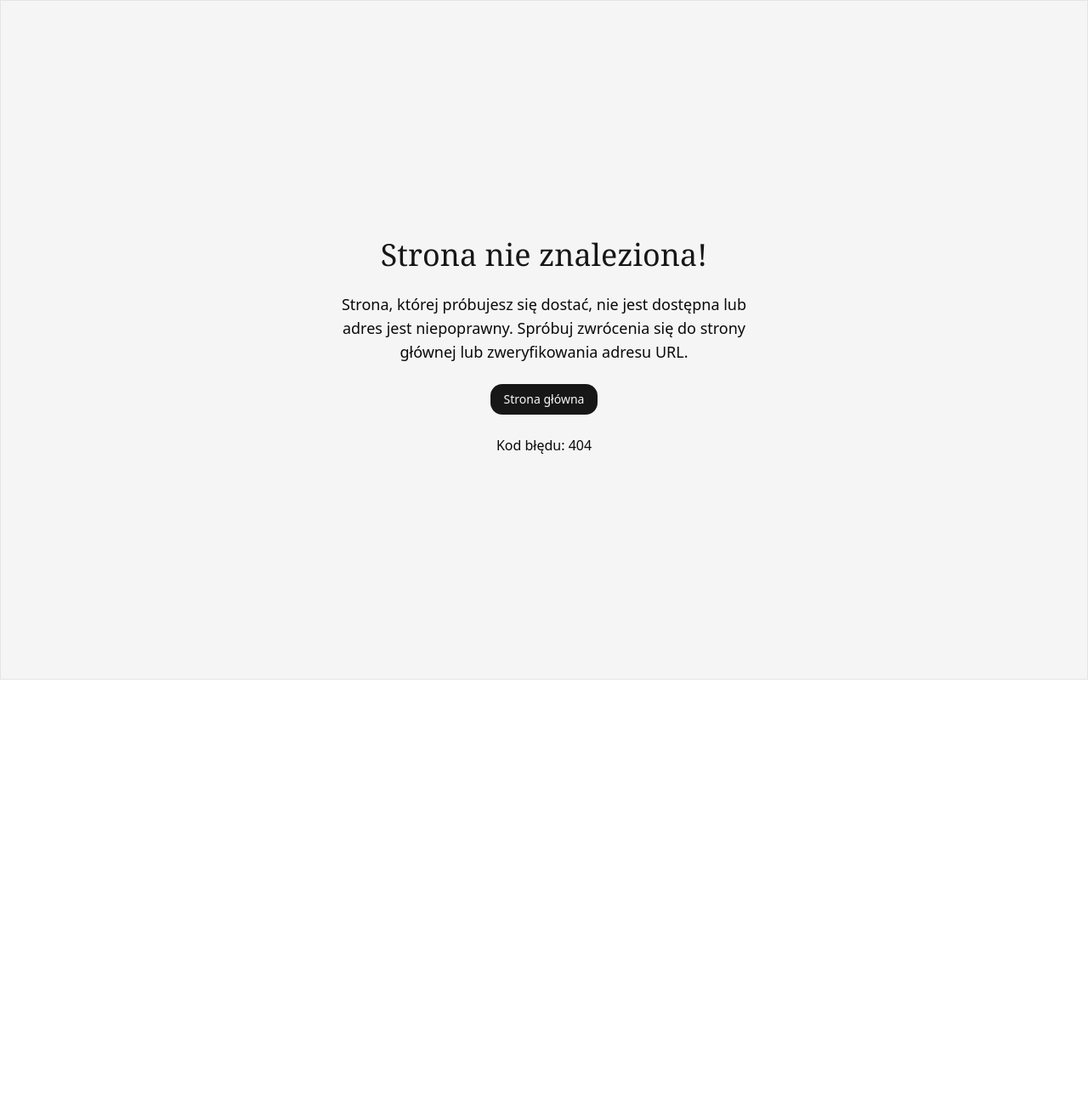
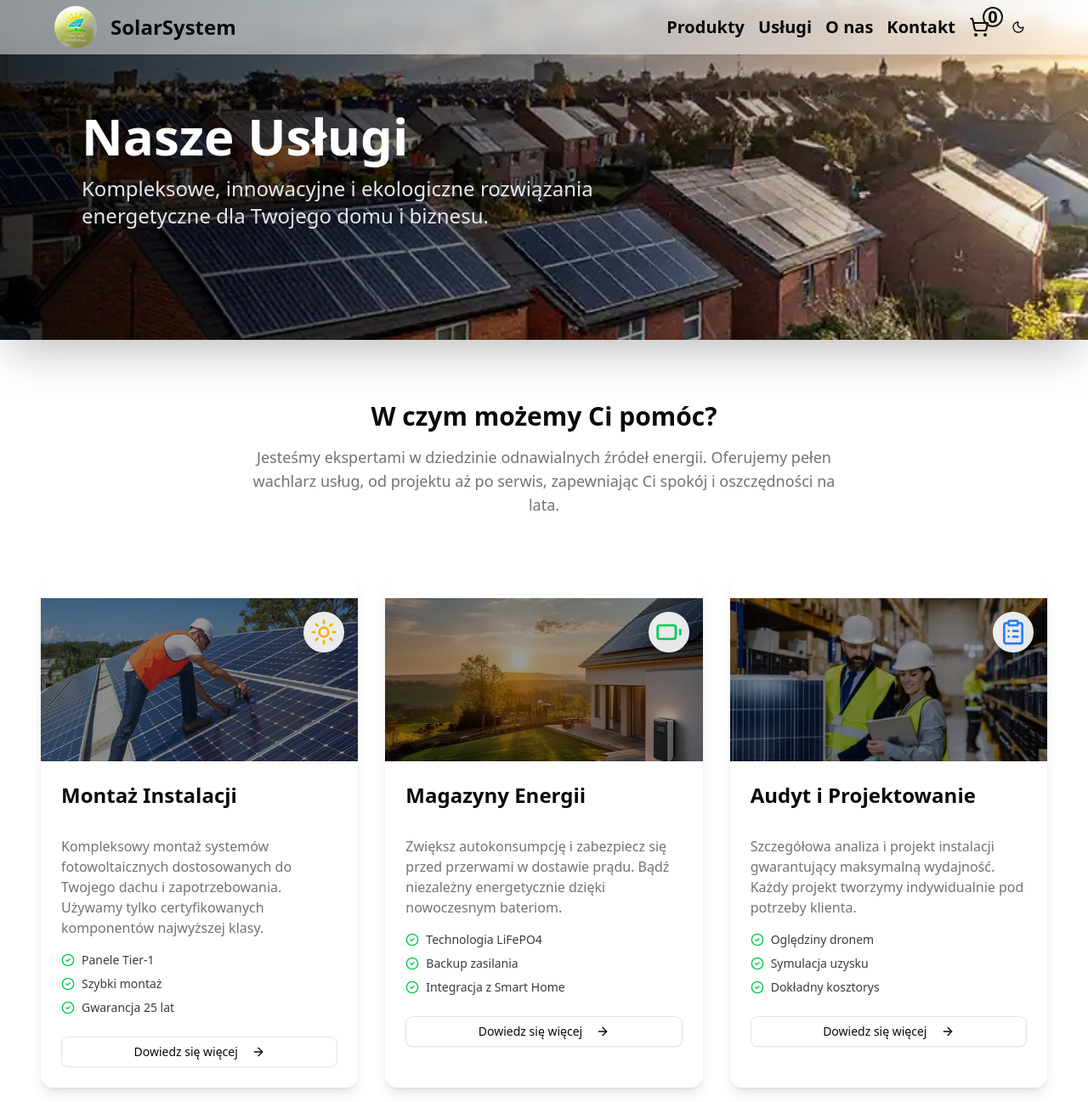
Before and after one commit to ajarek/next-16-ep-15-solar, a Next.js app: page /services in a window 1280 px wide. Before the commit this address had no page. Shown: the top 1297 px of the page at 85% size. Before the commit the page ends 800 px from the top, so only its background shows below. Built offline with nearby package versions, Linux system fonts and the light colour scheme.

Commit message:
feat: Implement core application structure including product and service pages, cart functionality, navigation, and theme toggling.

```diff
--- a/app/cart/page.tsx
+++ b/app/cart/page.tsx
@@ -54,6 +54,7 @@ const Cart = () => {
                         alt={item.name}
                         width={100}
                         height={100}
+                        className='rounded-lg'
                       />
                       <div className='text-wrap'>
                         <p className='font-bold text-wrap'>{item.name}</p>
--- a/app/layout.tsx
+++ b/app/layout.tsx
@@ -4,6 +4,7 @@ import "./globals.css"
 import Navbar from "@/components/Navbar"
 import Footer from "@/components/Footer"
 import { Toaster } from "sonner"
+import { ThemeProvider } from "@/components/Theme-provider"
 
 const geistSans = Geist({
   variable: "--font-geist-sans",
@@ -27,16 +28,23 @@ export default function RootLayout({
   children: React.ReactNode
 }>) {
   return (
-    <html lang='pl'>
+    <html lang='pl' suppressHydrationWarning>
       <body
         className={`${geistSans.variable} ${geistMono.variable} antialiased`}
       >
+         <ThemeProvider
+            attribute="class"
+            defaultTheme="system"
+            enableSystem
+            disableTransitionOnChange
+          >
         <div className='w-full max-w-[1520px] mx-auto'>
           <Navbar />
           {children}
           <Footer />
         </div>
          <Toaster />
+         </ThemeProvider>
       </body>
     </html>
   )
--- a/app/products/page.tsx
+++ b/app/products/page.tsx
@@ -43,7 +43,7 @@ const Products = () => {
     <div className='w-full min-h-screen flex flex-col items-center justify-center mt-16  px-4 lg:px-16'>
       <div className='grid grid-cols-1 md:grid-cols-2 lg:grid-cols-3 gap-4 '>
         {panels.map((panel) => (
-          <Card key={panel.id}>
+          <Card key={panel.id} className='group overflow-hidden border-0 shadow-lg hover:shadow-2xl transition-all duration-300 hover:-translate-y-2 bg-card'>
             <CardHeader className=''>
               <Image
                 src={panel.image}
--- /dev/null
+++ b/app/services/page.tsx
@@ -0,0 +1,127 @@
+import Image from "next/image"
+import {
+  Card,
+  CardContent,
+  CardDescription,
+  CardFooter,
+  CardHeader,
+  CardTitle,
+} from "@/components/ui/card"
+import { Button } from "@/components/ui/button"
+import { ArrowRight, CheckCircle2 } from "lucide-react"
+import { services } from "@/data/services"
+
+const Services = () => {
+  return (
+    <div className='flex flex-col gap-10 pb-20'>
+      {/* Hero Section */}
+      <div className='relative h-[400px] w-full overflow-hidden  shadow-2xl'>
+        <Image
+          src='/images/solar-homes.webp'
+          alt='Services Hero'
+          fill
+          className='object-cover'
+          priority
+        />
+        <div className='absolute inset-0 bg-linear-to-r from-black/80 to-transparent'></div>
+        <div className='absolute inset-0 flex flex-col justify-center px-8 md:px-16 lg:px-24 text-white max-w-4xl'>
+          <h1 className='text-5xl md:text-6xl font-bold mb-4 animate__animated animate__fadeInUp'>
+            Nasze Usługi
+          </h1>
+          <p className='text-xl md:text-2xl text-gray-200 animate__animated animate__fadeInUp animate__delay-1s'>
+            Kompleksowe, innowacyjne i ekologiczne rozwiązania energetyczne dla
+            Twojego domu i biznesu.
+          </p>
+        </div>
+      </div>
+
+      {/* Intro Text */}
+      <div className='px-4 md:px-8 text-center max-w-3xl mx-auto py-8'>
+        <h2 className='text-3xl font-bold mb-4'>W czym możemy Ci pomóc?</h2>
+        <p className='text-muted-foreground text-lg'>
+          Jesteśmy ekspertami w dziedzinie odnawialnych źródeł energii.
+          Oferujemy pełen wachlarz usług, od projektu aż po serwis, zapewniając
+          Ci spokój i oszczędności na lata.
+        </p>
+      </div>
+
+      {/* Services Grid */}
+      <div className='grid grid-cols-1 md:grid-cols-2 lg:grid-cols-3 gap-8 px-4 md:px-8 lg:px-12'>
+        {services.map((service, index) => (
+          <Card
+            key={index}
+            className='group overflow-hidden border-0 shadow-lg hover:shadow-2xl transition-all duration-300 hover:-translate-y-2 bg-card'
+          >
+            <div className='relative h-48 overflow-hidden'>
+              <Image
+                src={service.image}
+                alt={service.title}
+                fill
+                className='object-cover transition-transform duration-500 group-hover:scale-110'
+              />
+              <div className='absolute inset-0 bg-black/40 group-hover:bg-black/20 transition-colors duration-300' />
+              <div className='absolute top-4 right-4 bg-white/90 p-2 rounded-full shadow-lg backdrop-blur-sm'>
+                {service.icon}
+              </div>
+            </div>
+            <CardHeader>
+              <CardTitle className='text-2xl font-bold group-hover:text-primary transition-colors'>
+                {service.title}
+              </CardTitle>
+            </CardHeader>
+            <CardContent>
+              <CardDescription className='text-base mb-4'>
+                {service.description}
+              </CardDescription>
+              <ul className='space-y-2'>
+                {service.features.map((feature, i) => (
+                  <li
+                    key={i}
+                    className='flex items-center gap-2 text-sm text-foreground/80'
+                  >
+                    <CheckCircle2 className='w-4 h-4 text-green-500' />
+                    {feature}
+                  </li>
+                ))}
+              </ul>
+            </CardContent>
+            <CardFooter>
+              <Button
+                variant='outline'
+                className='w-full group-hover:bg-primary group-hover:text-primary-foreground transition-all'
+              >
+                Dowiedz się więcej{" "}
+                <ArrowRight className='w-4 h-4 ml-2 group-hover:translate-x-1 transition-transform' />
+              </Button>
+            </CardFooter>
+          </Card>
+        ))}
+      </div>
+
+      {/* CTA Section */}
+      <div className='mt-12 mx-4 md:mx-8 rounded-3xl overflow-hidden relative bg-primary text-primary-foreground py-16 px-8 text-center shadow-xl'>
+        <div className='relative z-10 flex flex-col items-center gap-6'>
+          <h2 className='text-3xl md:text-4xl font-bold'>
+            Gotowy na obniżenie rachunków?
+          </h2>
+          <p className='text-lg md:text-xl max-w-2xl text-primary-foreground/90'>
+            Skontaktuj się z nami już dziś i otrzymaj darmową wycenę swojej
+            instalacji. Zainwestuj w przyszłość swoją i planety.
+          </p>
+          <Button
+            size='lg'
+            variant='secondary'
+            className='px-8 py-6 text-lg font-semibold rounded-full shadow-lg hover:shadow-xl transition-all hover:scale-105'
+          >
+            Zamów darmową wycenę
+          </Button>
+        </div>
+        {/* Decorative background element */}
+        <div className='absolute top-0 right-0 w-64 h-64 bg-white/10 rounded-full blur-3xl -translate-y-1/2 translate-x-1/2' />
+        <div className='absolute bottom-0 left-0 w-64 h-64 bg-black/10 rounded-full blur-3xl translate-y-1/2 -translate-x-1/2' />
+      </div>
+    </div>
+  )
+}
+
+export default Services
--- /dev/null
+++ b/components/ModeToggle.tsx
@@ -0,0 +1,38 @@
+"use client"
+
+import { Moon, Sun } from "lucide-react"
+import { useTheme } from "next-themes"
+import { useState, useEffect } from "react"
+import { Button } from "@/components/ui/button"
+
+export function ModeToggle() {
+  const { setTheme, theme } = useTheme()
+  const [mounted, setMounted] = useState(false)
+
+  useEffect(() => {
+    const timer = setTimeout(() => {
+      setMounted(true)
+    }, 0)
+    return () => clearTimeout(timer)
+  }, [])
+
+  if (!mounted) {
+    return null
+  }
+
+  return (
+    <Button
+      variant='ghost'
+      size='icon'
+      onClick={() => setTheme(theme === "dark" ? "light" : "dark")}
+      aria-label='Toggle theme'
+      className='cursor-pointer bg-transparent hover:bg-transparent focus:bg-transparent active:bg-transparent'
+    >
+      {theme === "dark" ? (
+        <Sun size={32} className='' />
+      ) : (
+        <Moon size={32} className='' />
+      )}
+    </Button>
+  )
+}
--- a/components/Navbar.tsx
+++ b/components/Navbar.tsx
@@ -1,27 +1,39 @@
 import Image from "next/image"
 import Link from "next/link"
-import { SheetNav } from "./SheetNav";
-import LengthCart from "./LengthCart";
-import { ShoppingCart } from "lucide-react";
+import { SheetNav } from "./SheetNav"
+import LengthCart from "./LengthCart"
+import { ShoppingCart } from "lucide-react"
+import { ModeToggle } from "./ModeToggle"
 
 const Navbar = () => {
-    return (
-        <nav className="w-full max-w-[1520px] mx-auto fixed h-16 top-0 left-0 right-0 z-50 flex justify-between items-center lg:px-16 px-4 bg-white/50 backdrop-blur-sm">
-            <Link href="/" className="flex items-center gap-4">
-                <Image src="/images/logo.jpg" alt="Logo" width={50} height={50} className="rounded-full"/>
-                <h1 className="text-2xl font-bold">SolarSystem</h1>
-            </Link>
-            <div className="flex items-center gap-4 text-xl font-semibold max-lg:hidden">
-                <Link href="/products">Produkty</Link>
-                <Link href="/services">Usługi</Link>
-                <Link href="/solutions">Rozwiązania</Link>
-                <Link href="/about">O nas</Link>
-                <Link href="/contact">Kontakt</Link>
-                <Link href="/cart" className="relative flex items-center gap-2"><ShoppingCart className=" w-6 h-6" /> <span className="absolute bottom-3 left-4 w-6 h-6 rounded-full bg-primary text-white flex items-center justify-center "><LengthCart /></span></Link>
-            </div>
-            <SheetNav />
-        </nav>
-    );
-};
+  return (
+    <nav className='w-full max-w-[1520px] mx-auto fixed h-16 top-0 left-0 right-0 z-50 flex justify-between items-center lg:px-16 px-4 bg-white/50 dark:bg-gray-900/50 backdrop-blur-sm'>
+      <Link href='/' className='flex items-center gap-4'>
+        <Image
+          src='/images/logo.jpg'
+          alt='Logo'
+          width={50}
+          height={50}
+          className='rounded-full'
+        />
+        <h1 className='text-2xl font-bold'>SolarSystem</h1>
+      </Link>
+      <div className='flex items-center gap-4 text-xl font-semibold max-lg:hidden'>
+        <Link href='/products'>Produkty</Link>
+        <Link href='/services'>Usługi</Link>
+        <Link href='/about'>O nas</Link>
+        <Link href='/contact'>Kontakt</Link>
+        <Link href='/cart' className='relative flex items-center gap-2'>
+          <ShoppingCart className=' w-6 h-6' />{" "}
+          <span className='absolute bottom-3 left-4 w-6 h-6 border-2 border-primary rounded-full  flex items-center justify-center '>
+            <LengthCart />
+          </span>
+        </Link>
+        <ModeToggle />
+      </div>
+      <SheetNav />
+    </nav>
+  )
+}
 
-export default Navbar;
+export default Navbar
--- a/components/SheetNav.tsx
+++ b/components/SheetNav.tsx
@@ -14,6 +14,7 @@ import {
 import { Menu, ShoppingCart } from "lucide-react"
 import Link from "next/link"
 import LengthCart from "./LengthCart"
+import { ModeToggle } from "./ModeToggle"
 
 export function SheetNav() {
   return (
@@ -30,10 +31,10 @@ export function SheetNav() {
         <div className='flex flex-col items-start gap-4 text-xl  font-semibold px-2'>
           <Link href='/products' className='hover:underline hover:text-primary transition-all duration-300'>Produkty</Link>
           <Link href='/services' className='hover:underline hover:text-primary transition-all duration-300'>Usługi</Link>
-          <Link href='/solutions' className='hover:underline hover:text-primary transition-all duration-300'>Rozwiązania</Link>
           <Link href='/about' className='hover:underline hover:text-primary transition-all duration-300'>O nas</Link>
           <Link href='/contact' className='hover:underline hover:text-primary transition-all duration-300'>Kontakt</Link>
-        <Link href="/cart" className="relative flex items-center gap-2"><ShoppingCart className=" w-6 h-6" /> <span className="absolute bottom-3 left-4 w-6 h-6 rounded-full bg-primary text-white flex items-center justify-center "><LengthCart /></span></Link>
+        <Link href="/cart" className="relative flex items-center gap-2"><ShoppingCart className=" w-6 h-6" /> <span className="absolute bottom-3 left-4 w-6 h-6 rounded-full border-2 border-primary flex items-center justify-center "><LengthCart /></span></Link>
+          <ModeToggle />
         </div>
         <SheetFooter>
           <SheetClose asChild>
--- /dev/null
+++ b/components/Theme-provider.tsx
@@ -0,0 +1,11 @@
+"use client"
+
+import * as React from "react"
+import { ThemeProvider as NextThemesProvider } from "next-themes"
+
+export function ThemeProvider({
+  children,
+  ...props
+}: React.ComponentProps<typeof NextThemesProvider>) {
+  return <NextThemesProvider {...props}>{children}</NextThemesProvider>
+}
--- /dev/null
+++ b/data/services.tsx
@@ -0,0 +1,71 @@
+import {
+  Wrench,
+  Sun,
+  Battery,
+  ClipboardList,
+  PiggyBank,
+  Cpu
+} from "lucide-react"
+
+export const services = [
+    {
+      title: "Montaż Instalacji",
+      description:
+        "Kompleksowy montaż systemów fotowoltaicznych dostosowanych do Twojego dachu i zapotrzebowania. Używamy tylko certyfikowanych komponentów najwyższej klasy.",
+      icon: <Sun className='w-8 h-8 text-yellow-500' />,
+      image: "/images/smart-help-2.webp",
+      features: ["Panele Tier-1", "Szybki montaż", "Gwarancja 25 lat"],
+    },
+    {
+      title: "Magazyny Energii",
+      description:
+        "Zwiększ autokonsumpcję i zabezpiecz się przed przerwami w dostawie prądu. Bądź niezależny energetycznie dzięki nowoczesnym bateriom.",
+      icon: <Battery className='w-8 h-8 text-green-500' />,
+      image: "/images/energy-storage.webp",
+      features: [
+        "Technologia LiFePO4",
+        "Backup zasilania",
+        "Integracja z Smart Home",
+      ],
+    },
+    {
+      title: "Audyt i Projektowanie",
+      description:
+        "Szczegółowa analiza i projekt instalacji gwarantujący maksymalną wydajność. Każdy projekt tworzymy indywidualnie pod potrzeby klienta.",
+      icon: <ClipboardList className='w-8 h-8 text-blue-500' />,
+      image: "/images/smart-help-5.webp",
+      features: ["Oględziny dronem", "Symulacja uzysku", "Dokładny kosztorys"],
+    },
+    {
+      title: "Serwis i Konserwacja",
+      description:
+        "Profesjonalny serwis gwarancyjny i pogwarancyjny oraz mycie paneli. Dbamy o to, by Twoja instalacja pracowała z maksymalną mocą.",
+      icon: <Wrench className='w-8 h-8 text-orange-500' />,
+      image: "/images/smart-help-4.webp",
+      features: ["Monitoring online", "Szybka reakcja", "Czyszczenie paneli"],
+    },
+    {
+      title: "Finansowanie",
+      description:
+        "Pomoc w uzyskaniu dotacji Mój Prąd, Czyste Powietrze i atrakcyjnych kredytów. Zajmujemy się całą biurokracją za Ciebie.",
+      icon: <PiggyBank className='w-8 h-8 text-purple-500' />,
+      image: "/images/smart-help-6.webp",
+      features: [
+        "Mój Prąd 6.0",
+        "Ulga termomodernizacyjna",
+        "Leasing dla firm",
+      ],
+    },
+    {
+      title: "Zarządzanie Energią",
+      description:
+        "Inteligentne systemy HEMS/EMS do optymalizacji zużycia energii w domu. Steruj zużyciem energii prosto ze swojego smartfona.",
+      icon: <Cpu className='w-8 h-8 text-indigo-500' />,
+      image: "/images/energy-management.webp",
+      features: [
+        "Aplikacja mobilna",
+        "Integracja z pompą ciepła",
+        "Ładowanie aut EV",
+      ],
+    },
+  ]
```
Also changed, not shown: 1 other file (tests, documents, lock files or other folders).
